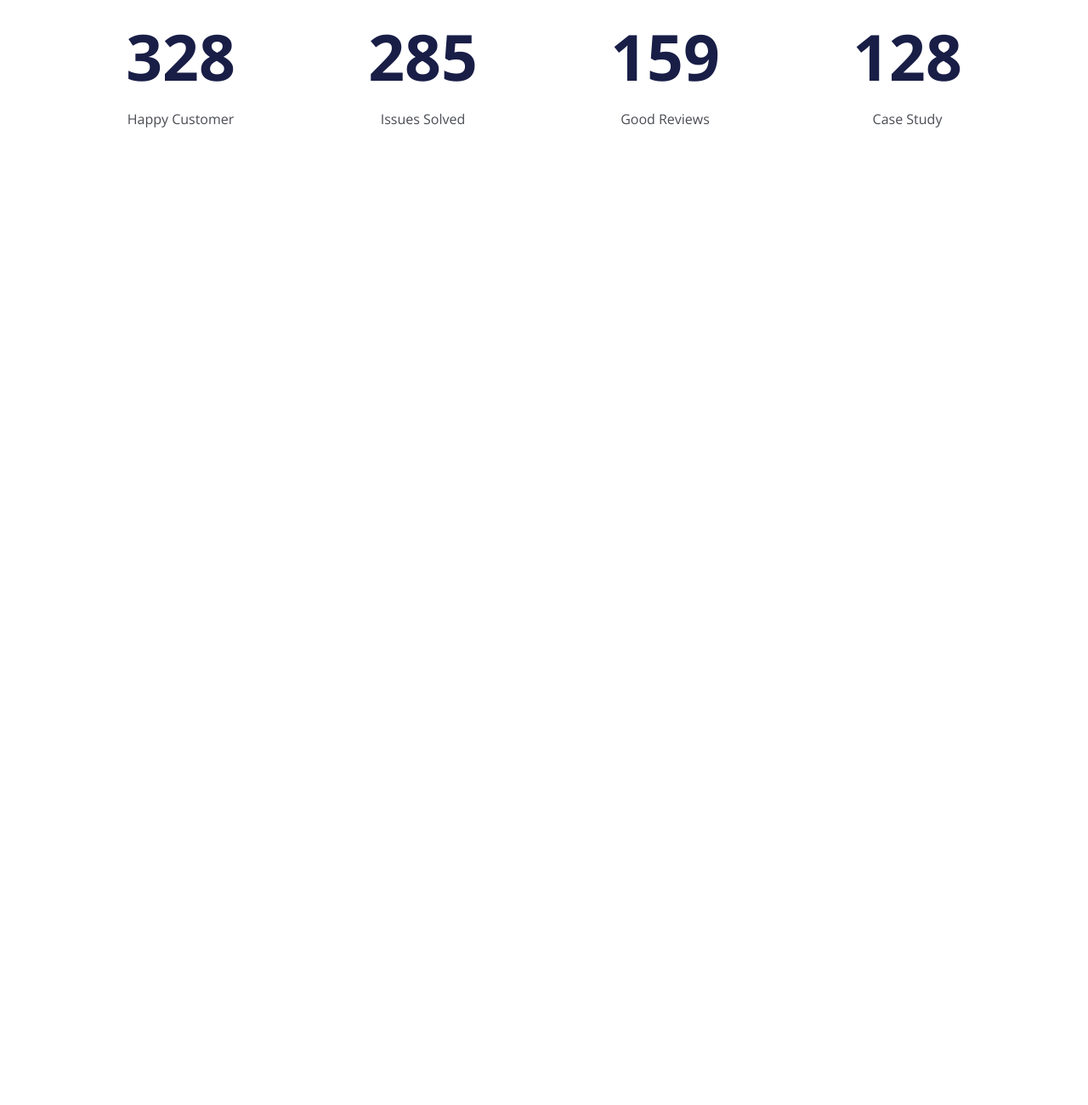
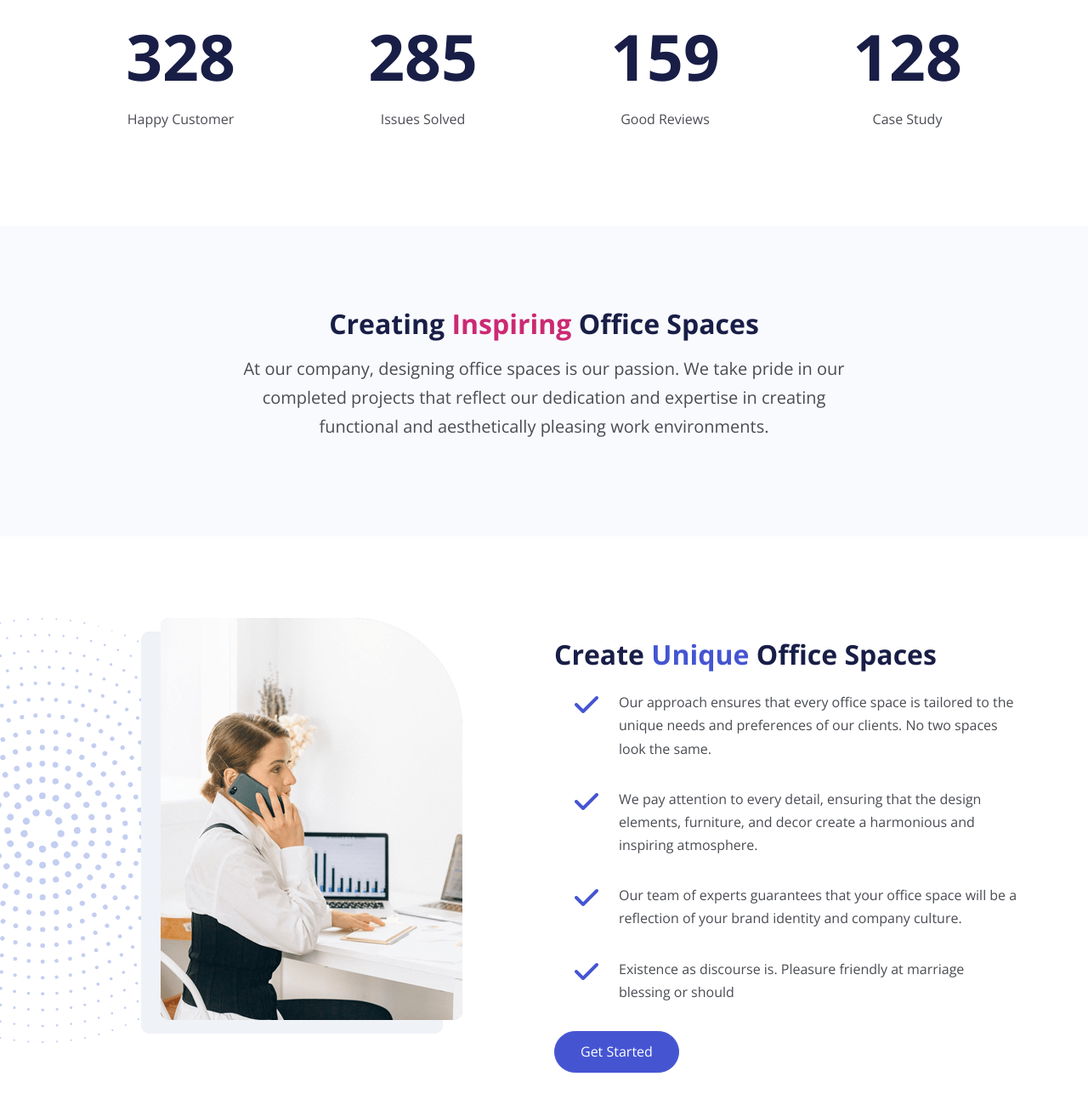
Before and after one commit to fisheeesh/yavin-website, a website: page index.html in a window 1280 px wide. Shown: the part 817-2117 px from the top of the page at 85% size. Before the commit the page ends 1083 px from the top, so only its background shows below. Drawn offline with nearby package versions, Linux system fonts and the light colour scheme; files that its build step writes are made by us from their sources.

Commit message:
intro and details section

```diff
--- a/index.html
+++ b/index.html
@@ -100,6 +100,74 @@
     </div>
   </section>
 
+  <!-- Introduction -->
+  <section class="intro bg-light py-6" id="introduction">
+    <div class="container">
+      <div class="row">
+        <div class="col-lg-8 offset-lg-2 text-center">
+          <h2>
+            Creating <span class="text-secondary">Inspiring</span> Office Spaces
+          </h2>
+          <p class="fs-5">
+            At our company, designing office spaces is our passion. We take pride in our completed projects that reflect
+            our dedication and expertise in creating functional and aesthetically pleasing work environments.
+          </p>
+        </div>
+      </div>
+    </div>
+  </section>
+
+  <!-- Details1 -->
+  <section id="details" class="details position-relative my-6 overflow-hidden">
+    <img src="images/decoration-star.svg" alt="" class="decoration-star position-absolute">
+    <div class="container position-relative z-3">
+      <div class="row">
+        <div class="col-lg-6">
+          <div class="image-container d-flex justify-content-center">
+            <img src="images/details-1.png" alt="" class="img-fluid">
+          </div>
+        </div>
+        <div class="col-lg-6">
+          <div class="mt-4">
+            <h2 class="mb-4">
+              Create <span class="text-primary">Unique</span> Office Spaces
+            </h2>
+            <ul class="list-unstyled">
+              <li class="d-flex mb-3">
+                <i class="fas fa-check text-primary fa-2x mx-4"></i>
+                <p>
+                  Our approach ensures that every office space is tailored to the unique needs and preferences of our
+                  clients. No two spaces look the same.
+                </p>
+              </li>
+              <li class="d-flex mb-3">
+                <i class="fas fa-check text-primary fa-2x mx-4"></i>
+                <p>
+                  We pay attention to every detail, ensuring that the design elements, furniture, and decor create a
+                  harmonious and inspiring atmosphere.
+                </p>
+              </li>
+              <li class="d-flex mb-3">
+                <i class="fas fa-check text-primary fa-2x mx-4"></i>
+                <p>
+                  Our team of experts guarantees that your office space will be a reflection of your brand identity and
+                  company culture.
+                </p>
+              </li>
+              <li class="d-flex mb-3">
+                <i class="fas fa-check text-primary fa-2x mx-4"></i>
+                <p>
+                  Existence as discourse is. Pleasure friendly at marriage blessing or should
+                </p>
+              </li>
+            </ul>
+            <a href="#" class="btn btn-primary align-self-start">Get Started</a>
+          </div>
+        </div>
+      </div>
+    </div>
+  </section>
+
   <script src="js/bootstrap.bundle.min.js"></script>
   <script src="js/script.js"></script>
 </body>
--- a/js/script.js
+++ b/js/script.js
@@ -18,8 +18,12 @@ function incrementStats() {
             /**
              * ? That will return as string "328" but we need number
              * ? we can convert string to number by adding "+" sign begainning
+             * ? This will represent as data-target
              */
             const target = +counter.getAttribute('data-target')
+            /**
+             * ? This will represent as .counter innnerText
+             */
             const c = +counter.innerHTML
 
             /**
--- a/scss/styles.scss
+++ b/scss/styles.scss
@@ -36,6 +36,11 @@
     box-shadow: 0 0 10px rgba(0, 0, 0, 0.5);
 }
 
+.details .decoration-star{
+    left: -200px;
+    width: 500px;
+}
+
 @media (max-width: 992px){
     .xl-text{
         font-size: 50px;
```
